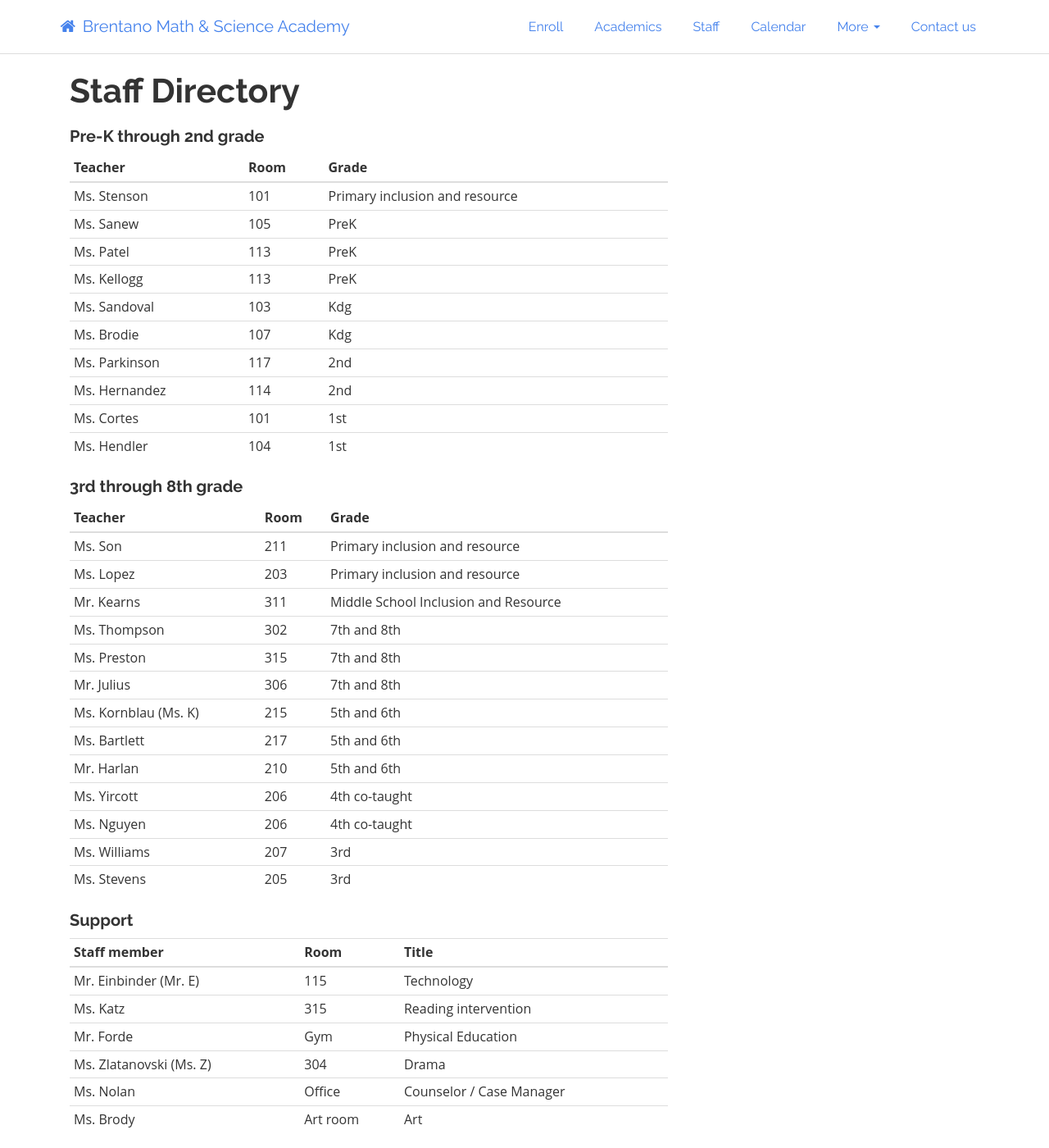
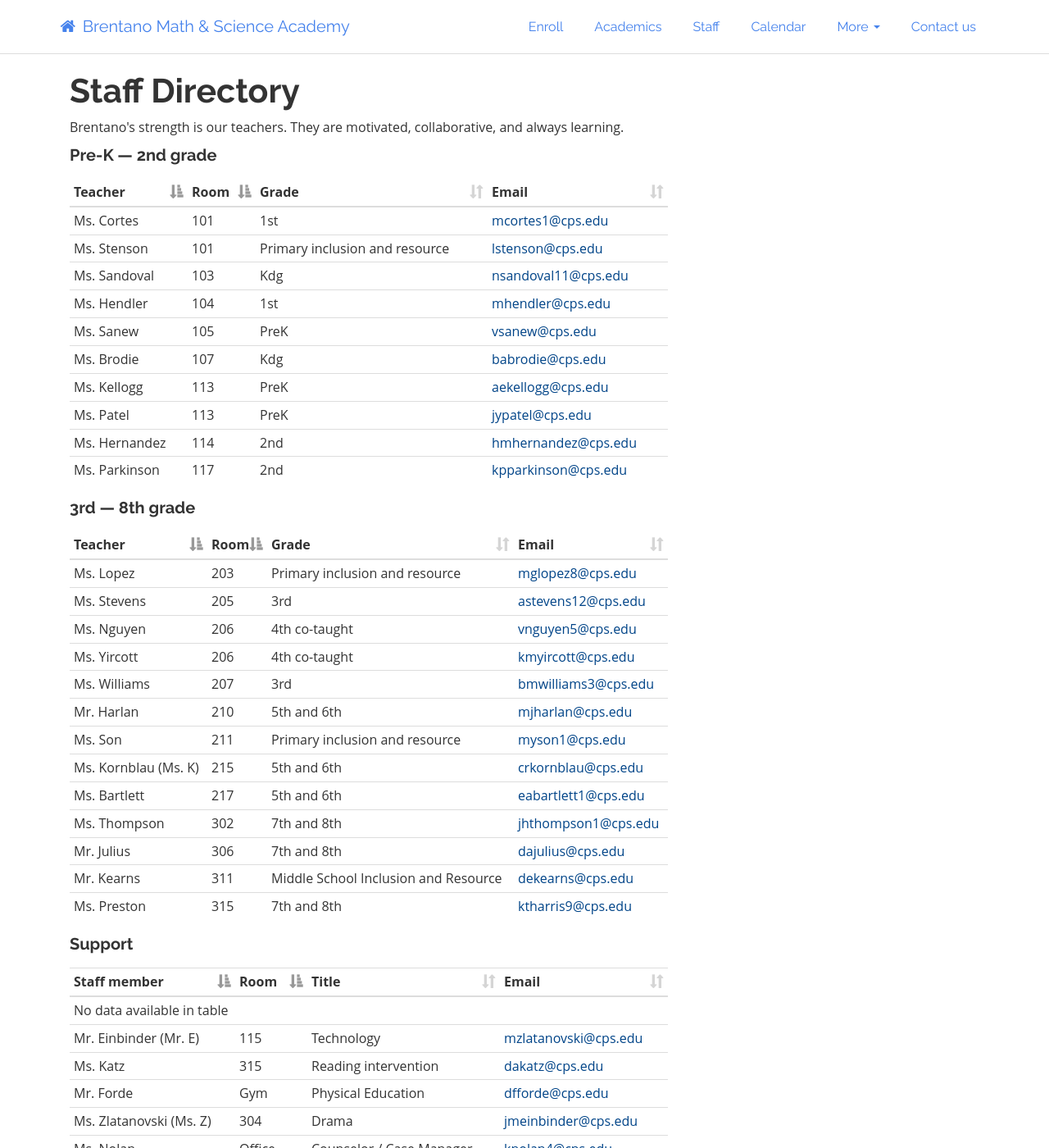
Before and after one commit to brentano-elementary/brentano-website, a Jekyll site: the page built from staff/index.html, in a window 1280 px wide and 1400 px high. Shown: the whole window at 82% size. Built offline with Jekyll 4.4.1, drawn with Linux system fonts in a browser that asks for light colours; nearby versions of some CDN libraries; some of the changed text lies outside the part shown.

Commit message:
cleanup staff directory

```diff
--- a/_layouts/default.html
+++ b/_layouts/default.html
@@ -82,14 +82,13 @@
       <link rel="stylesheet" href="//maxcdn.bootstrapcdn.com/font-awesome/4.4.0/css/font-awesome.min.css" />
 
       <link rel="stylesheet" href="/css/custom.css" />
-      <link rel="stylesheet" type="text/css" href="css/dataTables.bootstrap.css" />
+      <link rel="stylesheet" href="/css/dataTables.bootstrap.css" />
 
       <script src="/js/modernizr-2.6.2.min.js"></script>
       <script src="https://ajax.googleapis.com/ajax/libs/jquery/1.11.3/jquery.min.js"></script>
       <script src="/js/bootstrap.min.js"></script>
       <script src="/js/ejs_production.js"></script>
       <script src="/js/moment.min.js"></script>
-      <script src="/js/news-feed.js"></script>
 
     </head>
     <body>
--- a/index.html
+++ b/index.html
@@ -65,3 +65,4 @@ description: An extraordinary neighborhood school in the heart of Logan Square
         </div>
     <% })%>
 </script>
+<script src="/js/news-feed.js"></script>
--- a/staff/index.html
+++ b/staff/index.html
@@ -6,13 +6,16 @@ description:
 <h1>Staff Directory</h1>
 <div class="row">
     <div class="col-sm-8">
-        <h4>Pre-K through 2nd grade</h4>
-        <table class="table table-condensed">
+        <p>Brentano's strength is our teachers. They are motivated, collaborative, and always learning.</p>
+
+        <h4>Pre-K &mdash; 2nd grade</h4>
+        <table class="table table-condensed" id='staff_lower'>
             <thead>
                 <tr>
                     <th>Teacher</th>
                     <th>Room</th>
                     <th>Grade</th>
+                    <th>Email</th>
                 </tr>
             </thead>
             <tbody>
@@ -21,18 +24,20 @@ description:
                     <td>{{ member.name }}</td>
                     <td>{{ member.room }}</td>
                     <td>{{ member.title }}</td>
+                    <td><a href='mailto:{{ member.email }}'>{{ member.email }}</a></td>
                 </tr>
                 {% endfor %}
             </tbody>
         </table>
 
-        <h4>3rd through 8th grade</h4>
-        <table class="table table-condensed">
+        <h4>3rd &mdash; 8th grade</h4>
+        <table class="table table-condensed" id='staff_upper'>
             <thead>
                 <tr>
                     <th>Teacher</th>
                     <th>Room</th>
                     <th>Grade</th>
+                    <th>Email</th>
                 </tr>
             </thead>
             <tbody>
@@ -41,19 +46,21 @@ description:
                     <td>{{ member.name }}</td>
                     <td>{{ member.room }}</td>
                     <td>{{ member.title }}</td>
+                    <td><a href='mailto:{{ member.email }}'>{{ member.email }}</a></td>
                 </tr>
                 {% endfor %}
             </tbody>
         </table>
 
         <h4>Support</h4>
-        <table class="table table-condensed">
+        <table class="table table-condensed" id='staff_support'>
             <tbody>
                 <thead>
                     <tr>
                         <th>Staff member</th>
                         <th>Room</th>
                         <th>Title</th>
+                        <th>Email</th>
                     </tr>
                 </thead>
                 {% for member in site.categories['staff_support'] %}
@@ -61,24 +68,27 @@ description:
                     <td>{{ member.name }}</td>
                     <td>{{ member.room }}</td>
                     <td>{{ member.title }}</td>
+                    <td><a href='mailto:{{ member.email }}'>{{ member.email }}</a></td>
                 </tr>
                 {% endfor %}
             </tbody>
         </table>
 
         <h4>Administrative</h4>
-        <table class="table table-condensed">
+        <table class="table table-condensed" id='staff_admin'>
             <tbody>
                 <thead>
                     <tr>
                         <th>Staff member</th>
                         <th>Title</th>
+                        <th>Email</th>
                     </tr>
                 </thead>
                 {% for member in site.categories['staff_admin'] %}
                 <tr>
                     <td>{{ member.name }}</td>
                     <td>{{ member.title }}</td>
+                    <td><a href='mailto:{{ member.email }}'>{{ member.email }}</a></td>
                 </tr>
                 {% endfor %}
             </tbody>
```
Also changed, not shown: other parts of staff/index.html (+33 -0 lines).
